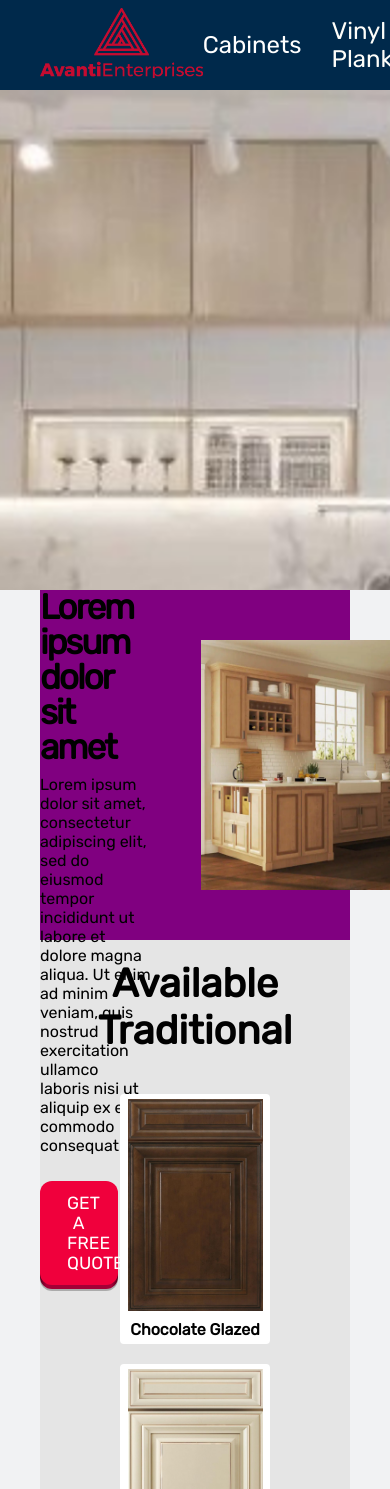
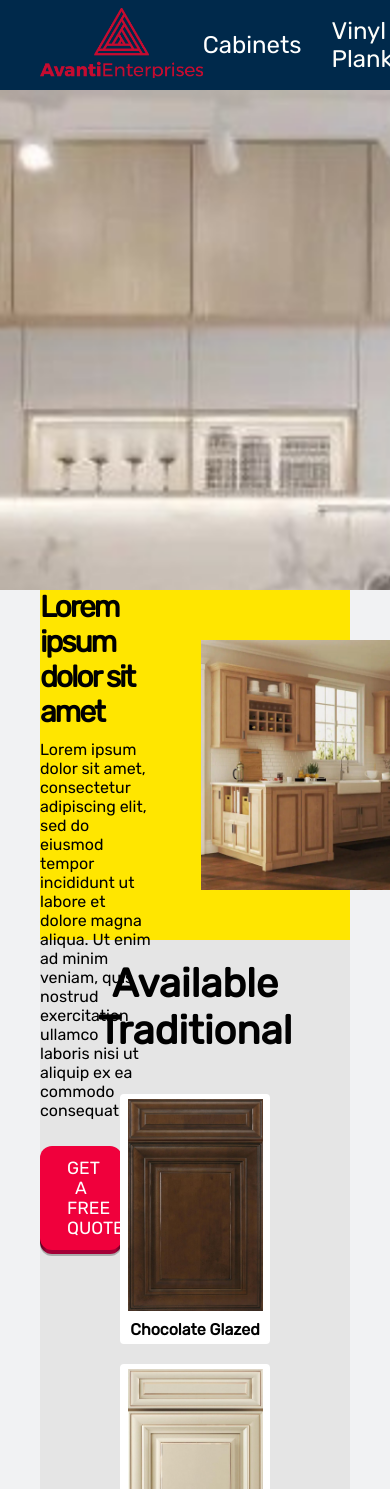
Before and after one commit to propitive/avanti-enterprises, a React (Create React App) app: page /services/kitchen-cabinets in a window 390 px wide. Shown: the top 1489 px of the page. Built offline with nearby package versions, Linux system fonts and the light colour scheme; a web font is replaced by a local one.

Commit message:
styled quote button in hero section correctly

```diff
--- a/src/components/Dropdown/Dropdown.css
+++ b/src/components/Dropdown/Dropdown.css
@@ -1,5 +1,5 @@
 .services-submenu {
-  width: 236px;
+  width: 248px;
   position: absolute;
   list-style: none;
   text-align: start;
@@ -20,8 +20,7 @@
 .dropdown__li:last-child:hover {
   /* background-color: rgba(21, 23, 23); */
   background-color: rgba(0, 41, 75, 0.9);
-
-  width: 236px;
+  width: 248px;
   color: #e5e5e5;
   border-bottom-left-radius: 10px;
   border-bottom-right-radius: 10px;
@@ -30,7 +29,7 @@
 .dropdown__li:hover {
   /* background-color: rgba(21, 23, 23); */
   background-color: rgba(0, 41, 75, 0.9);
-  width: 236px;
+  width: 248px;
   color: #e5e5e5;
 }
 
--- a/src/components/KitchenCabinets/KitchenCabinets.css
+++ b/src/components/KitchenCabinets/KitchenCabinets.css
@@ -25,7 +25,7 @@
 }
 
 .k-cabinets__first-section__header {
-  font-size: 50px;
+  font-size: 43px;
   letter-spacing: -2px;
   line-height: 60px;
   margin: 0;
@@ -86,10 +86,13 @@
   }
 }
 
-@media screen and (max-width: 1230px) {
+@media screen and (max-width: 1240px) {
   .k-cabinets__first-section {
     background-color: pink;
     height: 450px;
+  }
+  .k-cabinets__first-section__description {
+    max-width: 405px;
   }
   .k-cabinets__first-section__header {
     font-size: 35px;
@@ -98,7 +101,7 @@
     font-size: 18px;
   }
   .k-cabinets__first-section__button {
-    width: 55%;
+    width: 61%;
   }
   .k-cabinets__first-section__image {
     width: 540px;
@@ -106,7 +109,7 @@
   }
 }
 
-@media screen and (max-width: 1150px) {
+@media screen and (max-width: 1100px) {
   .k-cabinets__first-section {
     background-color: green;
     height: 400px;
@@ -117,9 +120,9 @@
   .k-cabinets__first-section__header {
     line-height: 35px;
   }
-  .k-cabinets__first-section__button {
+  /* .k-cabinets__first-section__button {
     width: 70%;
-  }
+  } */
   .k-cabinets__first-section__image {
     width: 500px;
     height: 300px;
@@ -132,7 +135,7 @@
     height: 350px;
   }
   .k-cabinets__first-section__description {
-    max-width: 370px;
+    max-width: 400px;
   }
   .k-cabinets__first-section__paragraph {
     font-size: 16px;
@@ -142,3 +145,18 @@
     height: 250px;
   }
 }
+
+@media screen and (max-width: 950px) {
+  .k-cabinets__first-section {
+    background-color: rgb(255, 230, 0);
+  }
+  .k-cabinets__first-section__description {
+    max-width: 330px;
+  }
+  .k-cabinets__first-section__header {
+    font-size: 30px;
+  }
+  .k-cabinets__first-section__button {
+    width: 74%;
+  }
+}
```
